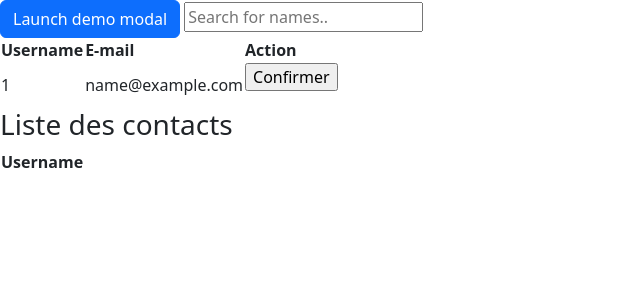
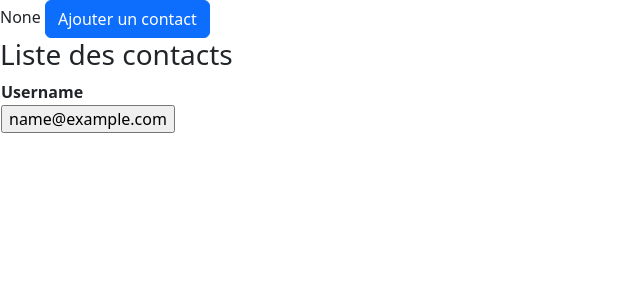
Before and after one commit to Shiranamur/Secured-Messenger-App---Python, a Flask app: page /contact in a window 1280 px wide. Shown: the top 300 px of the page, without its empty margins (0-640 px from the left). Run offline with Flask 3, Linux system fonts and the light colour scheme; tables that the repository leaves empty hold one stand-in row (values such as "Sample post"); lists and menus that the app fills with data are empty; some libraries are stand-ins or nearby versions.

Commit message:
change add contact

```diff
--- a/Server/templates/contact.html
+++ b/Server/templates/contact.html
@@ -5,18 +5,42 @@
 </head>
 {% extends 'base.html' %}
 
+
 {% block content %}
-<button type="button" class="btn btn-primary" data-toggle="modal" data-target="#exampleModal">
-  Launch demo modal
+
+{% set is_contact = [] %}
+
+{% for conv in Conversions %}
+    {% if conv[0] == 1 and conv[2] is not none %}
+        {{ is_contact.append(conv[2]) }}
+    {% elif conv[2] == 1 and conv[0] is not none %}
+        {{ is_contact.append(conv[0]) }}
+    {% endif %}
+{% endfor %}
+
+
+<button type="button" class="btn btn-primary" data-bs-toggle="modal" data-bs-target="#addContactModal">
+  Ajouter un contact
 </button>
 
-<!-- Ajouter de nouveau contact !-->
-<!-- Il faut faire une condition quand il y aura le login le pas avoir la personne co et les gens qui sont déjà en contact -->
-<input type="text" id="myInput" onkeyup="myFunction()" placeholder="Search for names..">
-<table id="myTable">
 
+
+<div class="modal fade" id="addContactModal" tabindex="-1" role="dialog" aria-labelledby="addContactModalLabel" aria-hidden="true">
+  <div class="modal-dialog modal-lg" role="document">
+    <div class="modal-content">
+      <div class="modal-header">
+        <h5 class="modal-title" id="addContactModalLabel">Rechercher un nouvel utilisateur</h5>
+        <button type="button" class="btn-close" data-bs-dismiss="modal" aria-label="Close"></button>
+      </div>
+
+      <div class="modal-body">
+        <!-- Barre de recherche -->
+        <input type="text" id="searchInput" onkeyup="filterTable()" placeholder="Rechercher un utilisateur..." class="form-control mb-3">
+
+        <!-- Tableau des utilisateurs caché dans le modal -->
+        <table id="userTable" class="table table-striped">
           <thead>
-                <tr class="header">
+            <tr>
               <th>Username</th>
               <th>E-mail</th>
               <th>Action</th>
@@ -24,28 +48,38 @@
           </thead>
           <tbody>
             {% for user in Users %}
+            <!-- Le 1 a remplacer par l'id de l'utilisateur connecter -->
+                {% if user[0] != 1 %}
+                    {% if user[0] not in is_contact %}
                         <tr>
-                    <td>{{user[0]}}</td>
-                    <td>{{user[1]}}</td>
+                          <td>{{ user[0] }}</td>
+                          <td>{{ user[1] }}</td>
                           <td>
                             <form action="{{ url_for('contact.add_contact') }}" method="post">
-                            <!-- l'id de la personne connectée -->
-                            <input type="hidden" name="user1" value="4">
-                            <input type="hidden" name="user2" value="{{user[0]}}">
-                            <input type="submit" value="Confirmer">
+                              <input type="hidden" name="user1" value="1"> <!-- A remplacer plus tard par le vrai user connecté -->
+                              <input type="hidden" name="user2" value="{{ user[0] }}">
+                              <input type="submit" value="Ajouter" class="btn btn-success btn-sm">
                             </form>
                           </td>
                         </tr>
+                    {% endif %}
+                {% endif %}
             {% endfor %}
           </tbody>
+        </table>
 
+      </div>
 
-</table>
+      <div class="modal-footer">
+        <button type="button" class="btn btn-secondary" data-bs-dismiss="modal">Fermer</button>
+      </div>
+
+    </div>
+  </div>
+</div>
 
 <h3> Liste des contacts</h3>
 <!-- Liste des contacts -->
-
-
 <table>
     <thead>
         <tr>
@@ -54,14 +88,14 @@
     </thead>
     <tbody>
     {% for user in Users %}
-            <!-- recuperer l'utilisateur qui est connecté remplacer à la place du 1 -->
-            {% if user[0] != 1 %}
+        {% if user[0] in is_contact %}
             <tr>
                 <td>
                     <form action="#" method="post">
-                            <input type="hidden" name="user1" value="4">
+                        <!-- remplacer par l'utilisateur co le -->
+                        <input type="hidden" name="user1" value="1">
                         <input type="hidden" name="user2" value="{{user[0]}}">
-                            <input type="submit" value="{{user[1]}}">
+                        <input type="submit" value="{{ user[1] }}">
                     </form>
                 </td>
             </tr>
@@ -72,17 +106,15 @@
 
 
 <script>
-function myFunction() {
-  // Declare variables
+function filterTable() {
   var input, filter, table, tr, td, i, txtValue;
-  input = document.getElementById("myInput");
+  input = document.getElementById("searchInput");
   filter = input.value.toUpperCase();
-  table = document.getElementById("myTable");
+  table = document.getElementById("userTable");
   tr = table.getElementsByTagName("tr");
 
-  // Loop through all table rows, and hide those who don't match the search query
   for (i = 0; i < tr.length; i++) {
-    td = tr[i].getElementsByTagName("td")[1];
+    td = tr[i].getElementsByTagName("td")[0]; // on cherche sur Username
     if (td) {
       txtValue = td.textContent || td.innerText;
       if (txtValue.toUpperCase().indexOf(filter) > -1) {
```
Lines whose indentation alone changed are shown as unchanged.
